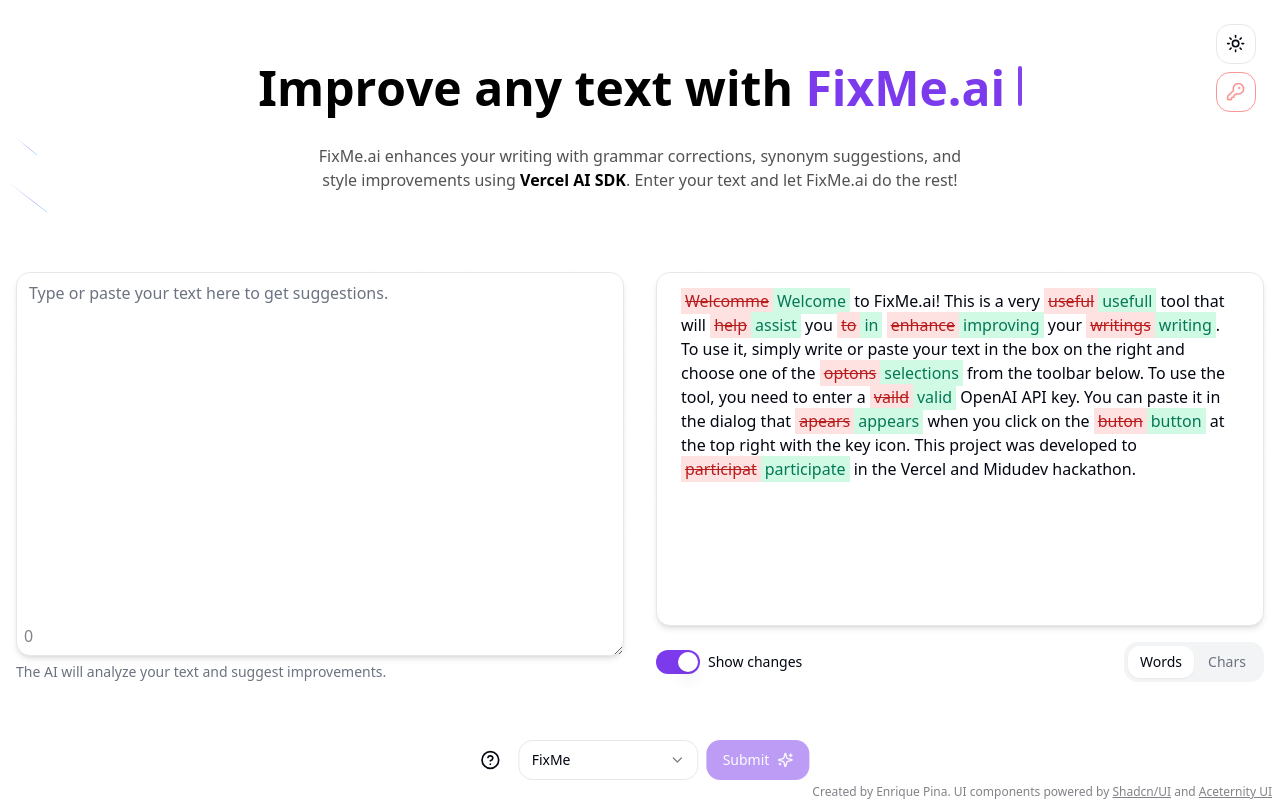
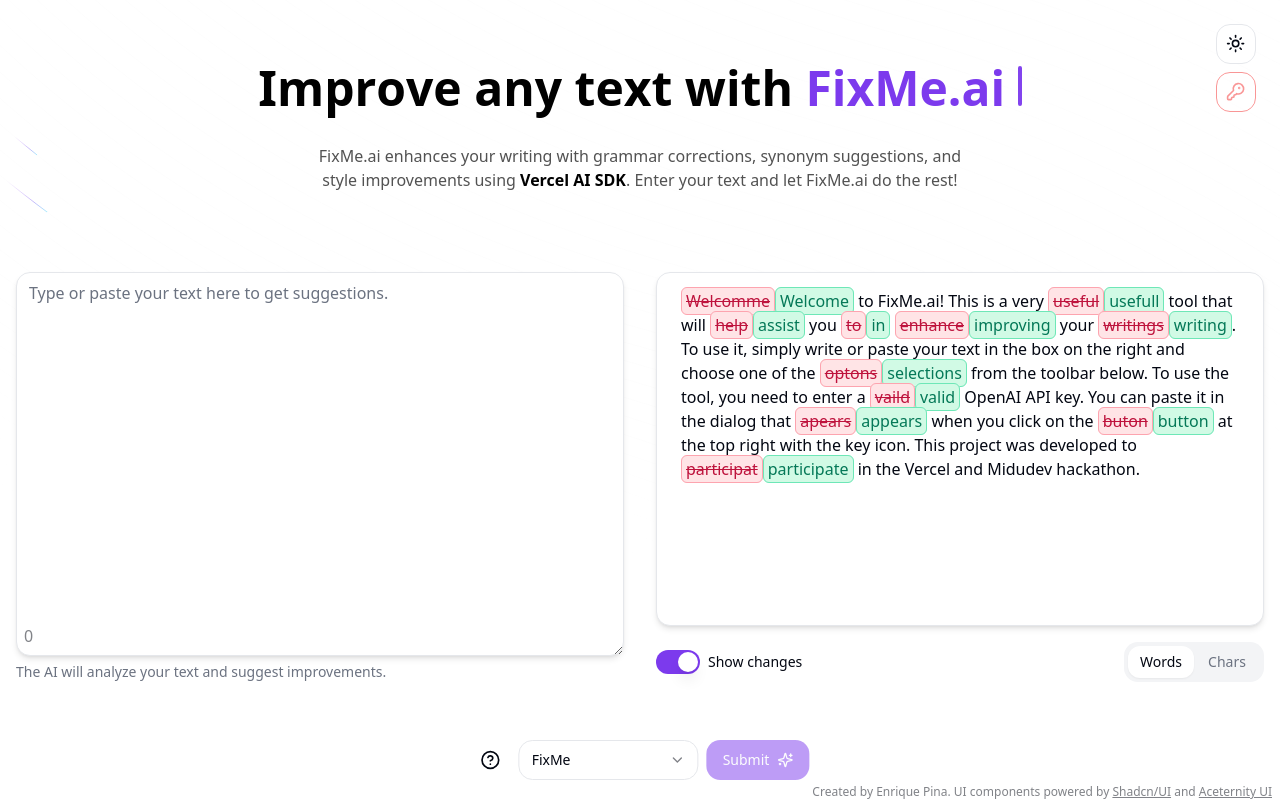
Before and after one commit to enriquepinasgs/fixme-ai, a Next.js app: page / in a window 1280 px wide. Built offline with nearby package versions, Linux system fonts and the light colour scheme.

Commit message:
fix: highlight and lowlight style

```diff
--- a/components/diff.tsx
+++ b/components/diff.tsx
@@ -1,8 +1,8 @@
 "use client";
 import * as diff from "diff";
 import { AnimatePresence, motion } from "framer-motion";
-import { Downlight } from "./ui/downlight";
 import { Highlight } from "./ui/highlight";
+import { Lowlight } from "./ui/lowlight";
 
 const Diff = ({
   string1 = "",
@@ -49,7 +49,7 @@
               transition={{ ease: "easeIn" }}
               layout
             >
-              <Downlight>{value}</Downlight>
+              <Lowlight>{value}</Lowlight>
             </motion.span>
           )}
         </AnimatePresence>
--- a/components/ui/highlight.tsx
+++ b/components/ui/highlight.tsx
@@ -10,7 +10,7 @@
   return (
     <span
       className={cn(
-        "font-medium bg-emerald-100 text-emerald-700 dark:bg-emerald-700/[0.2] dark:text-emerald-500 px-1 py-0.5",
+        "font-medium bg-emerald-100 text-emerald-700 dark:bg-emerald-700/[0.2] dark:text-emerald-500 px-1 py-0.5 border rounded-[6px] border-emerald-300 dark:border-emerald-600",
         className
       )}
     >
--- a/components/ui/downlight.tsx
+++ b/components/ui/lowlight.tsx
@@ -1,6 +1,6 @@
 import { cn } from "@/lib/utils";
 
-export const Downlight = ({
+export const Lowlight = ({
   children,
   className,
 }: {
@@ -10,7 +10,7 @@
   return (
     <span
       className={cn(
-        "font-medium line-through bg-red-100 text-red-700 dark:bg-red-700/[0.2] dark:text-red-500 px-1 py-0.5",
+        "font-medium line-through bg-rose-100 text-rose-700 dark:bg-rose-700/[0.2] dark:text-rose-500 px-1 py-0.5 border rounded-[6px] border-rose-300 dark:border-rose-600",
         className
       )}
     >
```
